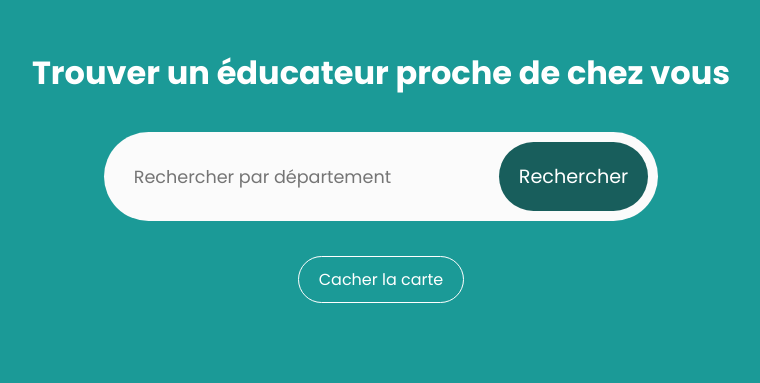
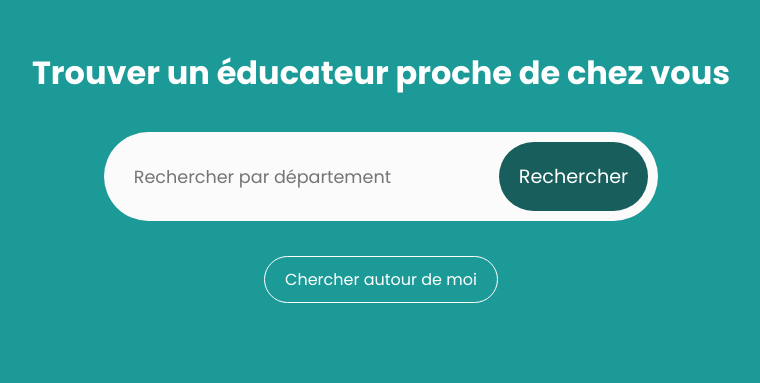
Before and after one commit to pierregoaer/my-dog-trainer, a Flask app: page /educateurs in a window 1280 px wide. Shown: the part 148-531 px from the top of the page, without its empty margins (259-1019 px from the left). Run offline with Flask 2, Linux system fonts and the light colour scheme; some libraries are stand-ins or nearby versions.

Commit message:
Adding search around me feature

```diff
--- a/main.py
+++ b/main.py
@@ -62,4 +62,4 @@ if __name__ == "__main__":
     app.run()
 
 
-# TODO: Before committing -> chang google credentials, change app.run server
+# TODO: Before committing -> change google credentials, change app.run server
--- a/static/js/script_educateurs_list.js
+++ b/static/js/script_educateurs_list.js
@@ -1,11 +1,8 @@
-//L.marker([51.5, -0.09]).addTo(map)
-//    .bindPopup('A pretty CSS3 popup.<br> Easily customizable.')
-//    .openPopup();
-
 //console.log(database)
 
 const displayMapButton = document.querySelector('.display-map-button')
 const mapElement = document.querySelector('#map')
+const searchAroundMeButton = document.querySelector('.search-around-me-button')
 
 // const seeAllEducateursButton = document.querySelector(".see-all-educateurs")
 // const hiddenEducateurs = document.querySelectorAll('.educateur.hidden')
@@ -25,11 +22,12 @@ class App {
     ]
 
     constructor() {
-        console.log(this.database);
+        // console.log(this.database);
         this.loadMap();
         this.initiateMarker();
         this.loadMarkers();
-        displayMapButton.addEventListener("click", this.displayMap);
+        searchAroundMeButton.addEventListener("click", this.getPosition)
+        // displayMapButton.addEventListener("click", this.displayMap);
         // seeAllEducateursButton.addEventListener("click", this.displayAllEducateurs)
     }
 
@@ -82,10 +80,29 @@ class App {
         })
     }
 
-    displayMap() {
-        mapElement.classList.toggle('map-hidden');
-        displayMapButton.innerText === 'Afficher la carte' ? (displayMapButton.innerText = 'Cacher la carte') : (displayMapButton.innerText = 'Afficher la carte');
+    // moveMapToLocation(position){
+    //     const { userLatitude, userLongitude } = position.coords;
+    //     this.map = L.map('map').setView([userLatitude, userLongitude], 13);
+    // }
+
+    getPosition(){
+        console.log("Button triggered")
+        if (navigator.geolocation){
+			navigator.geolocation.getCurrentPosition(function(position){
+                // console.log(position)
+                const { latitude, longitude } = position.coords;
+                this.map = L.map('map').setView([latitude, longitude], 13);
+            }, function () {
+				alert('Veuillez autoriser la localisation pour utiliser cette fonction');
+			});
+        }
     }
+
+
+    // displayMap() {
+    //     mapElement.classList.toggle('map-hidden');
+    //     displayMapButton.innerText === 'Afficher la carte' ? (displayMapButton.innerText = 'Cacher la carte') : (displayMapButton.innerText = 'Afficher la carte');
+    // }
 
     // displayAllEducateurs() {
     //     hiddenEducateurs.forEach(hiddenEducateur => {
--- a/static/styles/educateurs_list_style.css
+++ b/static/styles/educateurs_list_style.css
@@ -68,7 +68,8 @@
     font-size: 1rem;
 }
 
-.display-map-button {
+.display-map-button,
+.search-around-me-button {
     padding: 10px 20px;
     border: 1px solid white;
     color: white;
@@ -76,7 +77,8 @@
     font-size: 1rem;
 }
 
-.display-map-button:hover {
+.display-map-button:hover,
+.search-around-me-button:hover {
     cursor: pointer;
 }
 
--- a/templates/educateurs_list.html
+++ b/templates/educateurs_list.html
@@ -28,7 +28,8 @@
                         <p>Voir tous les éducateurs</p>
                     </a>
                 {% endif %}
-                <div class="display-map-button">Cacher la carte</div>
+<!--                <div class="display-map-button">Cacher la carte</div>-->
+                <div class="search-around-me-button">Chercher autour de moi</div>
             </div>
         </div>
         <div class="map-container">
--- a/templates/educateurs_list_region.html
+++ b/templates/educateurs_list_region.html
@@ -19,7 +19,8 @@
         <div class="region-search-container">
             <div class="region-search">
                 <h1>Découvrir les éducateurs canins à {{ region }}</h1>
-                <div class="display-map-button">Cacher la carte</div>
+<!--                <div class="display-map-button">Cacher la carte</div>-->
+                <div class="search-around-me-button">Chercher autour de moi</div>
             </div>
         </div>
         <div id="map"></div>
```
